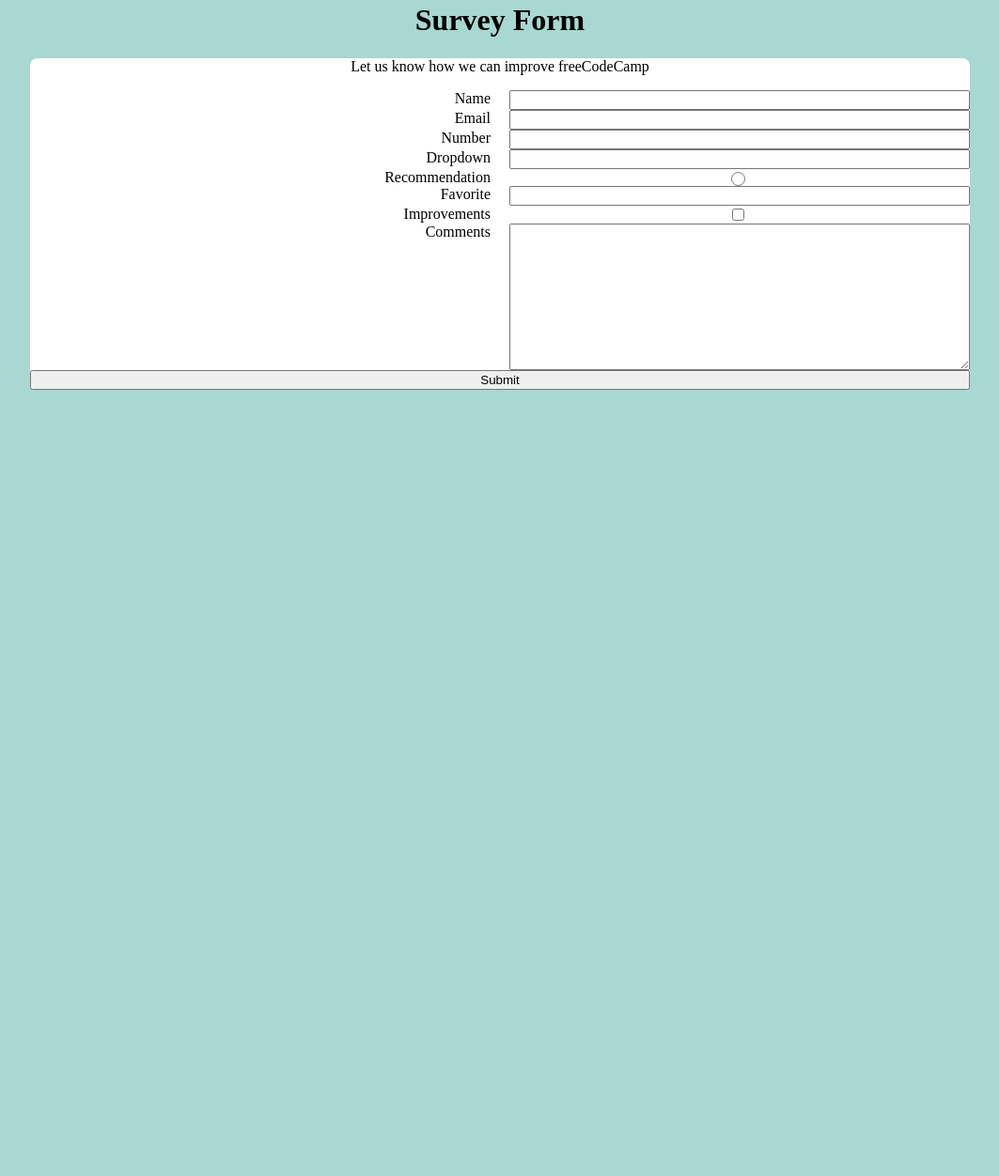
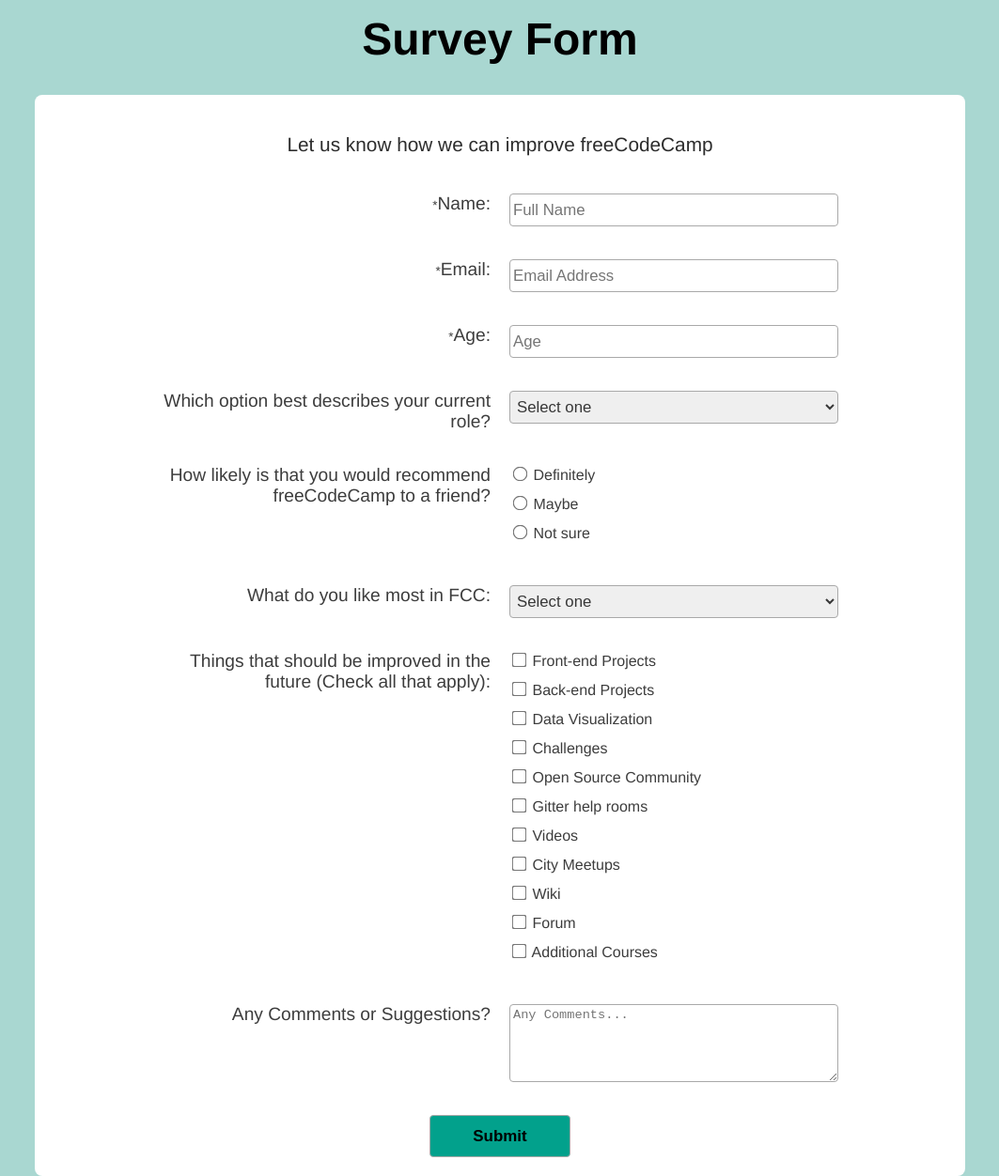
Before and after one commit to AmerAlahmar/survey_form_example, a plain HTML site: page index.html in a window 1280 px wide. Shown: the part 18-1270 px from the top of the page at 94% size, without its empty margins (108-1171 px from the left). Before the commit the page ends 800 px from the top, so only its background shows below. Drawn offline with Linux system fonts and the light colour scheme.

Commit message:
update index.html and  its style.css

```diff
--- a/css/style.css
+++ b/css/style.css
@@ -1,99 +1,113 @@
 html {
     background-color: #a9d7d1;
+    font-family: 'Raleway', Helvetica, sans-serif;
+    color: #3d3d3d
 }
 
 #title {
     text-align: center;
+    font-size: 3em;
+    color: black;
 }
 
 #main {
     background-color: white;
     border-radius: 8px;
-    width: 95%;
-    max-width: 1000px;
+    width: 80%;
+    max-width: 950px;
     margin: 0 auto;
+    padding: 20px;
     text-align: center;
-}
-
-.label {
-    margin-right: 10px;
-    text-align: end;
-}
-
-.field {
-    margin-left: 10px;
-    text-align: start;
 }
 
 #survey-form {
     display: grid;
-    grid-template: "name-label name" "email-label email" "number-label number" "dropdown-label dropdown" "recommendation-label recommendation" "favorite-label favorite" "improvements-label improvements" "comments-label comments" "submit submit" / 1fr 1fr;
+    grid-template: "name-label name" "email-label email" "number-label number" "dropdown-label dropdown" "recommendation-label recommendation" "favorite-label favorite" "improvements-label improvements" "comments-label comments" "submit submit" / minmax(200px, 350px) minmax(200px, 350px);
+    grid-gap: 35px 20px;
+    justify-content: center;
+    align-items: flex-start;
 }
 
-#name-label {
-    grid-area: name-label;
+.label {
+    text-align: end;
+    font-size: 1.2em;
 }
 
-#name {
-    grid-area: name;
+.field {
+    text-align: start;
 }
 
-#email-label {
-    grid-area: email-label;
+@media only screen and (max-width: 500px) {
+    #survey-form {
+        display: grid;
+        grid-template: "name-label" "name" "email-label" "email" "number-label" "number" "dropdown-label" "dropdown" "recommendation-label" "recommendation" "favorite-label" "favorite" "improvements-label" "improvements" "comments-label" "comments" "submit" / minmax(150px, 300px);
+        grid-row-gap: 15px;
+    }
+    .label {
+        text-align: start;
+    }
+    .field {
+        margin-bottom: 25px;
+        text-align: start;
+    }
 }
 
-#email {
-    grid-area: email;
+#description {
+    font-size: 1.3em;
+    margin-bottom: 40px;
+    color: #2c2c2c;
 }
 
-#number-label {
-    grid-area: number-label;
+input.text,
+select {
+    box-sizing: border-box;
+    height: 35px;
+    padding: 3px;
+    border: 1px solid #A9A9A9;
+    border-radius: 4px;
+    font-size: 1.05em;
+    color: rgb(56, 56, 56)
 }
 
-#number {
-    grid-area: number;
+textarea {
+    box-sizing: border-box;
+    padding: 3px;
+    border: 1px solid #A9A9A9;
+    border-radius: 4px;
+    font-size: 1.05em;
+    color: rgb(56, 56, 56)
 }
 
-#dropdown-label {
-    grid-area: dropdown-label;
+input.text:focus,
+textarea:focus,
+select:focus {
+    border: 2px solid #02a18c;
 }
 
-#dropdown {
-    grid-area: dropdown-label;
+.option {
+    font-size: 1.05em;
+    color: rgb(56, 56, 56);
+    margin-bottom: 15px;
 }
 
-#dropdown-label {
-    grid-area: dropdown-label;
+input[type="radio"],
+input[type="checkbox"] {
+    transform: scale(1.2);
 }
 
-#dropdown {
-    grid-area: dropdown;
-}
-
-#favorite-label {
-    grid-area: favorite-label;
-}
-
-#favorite {
-    grid-area: favorite;
-}
-
-#improvements-label {
-    grid-area: improvements-label;
-}
-
-#improvements {
-    grid-area: improvements;
-}
-
-#comments-label {
-    grid-area: comments-label;
-}
-
-#comments {
-    grid-area: comments;
+.required-mark {
+    font-size: 0.7em;
 }
 
 #submit {
     grid-area: submit;
+    align-self: center;
+    justify-self: center;
+    width: 150px;
+    height: 45px;
+    font-size: 1.06em;
+    color: rgb(0, 0, 0);
+    background: #02a18c;
+    border: 1px solid #A9A9A9;
+    border-radius: 4px;
 }
--- a/index.html
+++ b/index.html
@@ -9,36 +9,72 @@
     <title>FCC: Survey Form</title>
 </head>
 
-<!--TODO: Fill all the args-->
-
 <body>
     <script src="https://cdn.freecodecamp.org/testable-projects-fcc/v1/bundle.js"></script>
     <h1 id="title">Survey Form</h1>
     <main id="main">
         <p id="description">Let us know how we can improve freeCodeCamp</p>
-        <form id="survey-form" action="">
-            <label id="name-label" class="label" for="">Name</label>
-            <input required id="name" class="field" type="text" name="" placeholder="">
-            <!--!Must be valide Email-->
-            <label id="email-label" class="label" for="">Email</label>
-            <input required id="email" class="field" type="email" name="" placeholder="">
-            <!--!Must be validated (ONLY NUMBERS)-->
-            <label id="number-label" class="label" for="">Number</label>
-            <input id="number" class="field" type="number" min="0" max="100" name="" placeholder="">
-            <!--! DROPDOWN-->
-            <label id="dropdown-label" class="label" for="">Dropdown</label>
-            <input id="dropdown" class="field" type="" name="">
-            <!--! All radios of same Q should have one name-->
-            <label id="recommendation-label" class="label" for="">Recommendation</label>
-            <input type="radio" class="field" name="" id="recommendation">
-            <!--! DROPDOWN-->
-            <label id="favorite-label" class="label" for="">Favorite</label>
-            <input id="favorite" class="field" type="" name="">
-            <label id="improvements-label" class="label" for="">Improvements</label>
-            <input type="checkbox" class="field" name="" value="" id="improvements">
-            <label id="comments-label" class="label" for="">Comments</label>
-            <textarea id="comments" class="field" name="" cols="30" rows="10"></textarea>
-            <button id="submit" type="submit">Submit</button>
+        <form id="survey-form" method="GET" action="">
+            <label id="name-label" class="label" for="name"><span class="required-mark">*</span>Name:</label>
+            <input required id="name" class="field text" type="text" name="name" placeholder="Full Name">
+            <label id="email-label" class="label" for="email"><span class="required-mark">*</span>Email:</label>
+            <input required id="email" class="field text" type="email" name="email" placeholder="Email Address">
+            <label id="number-label" class="label" for="number"><span class="required-mark">*</span>Age:</label>
+            <input required id="number" class="field text" type="number" min="12" max="120" name="number" placeholder="Age">
+            <label id="dropdown-label" class="label" for="dropdown">Which option best describes your current role?</label>
+            <select id="dropdown" class="field" name="dropdown">
+                <option disabled selected value="">Select one</option>
+                <option value="student">Student</option>
+                <option value="fullTimeJob">Full Time Job</option>
+                <option value="fullTimLearner">Full Time Learner</option>
+                <option value="preferNotToSay">Prefer Not To Say</option>
+                <option value="other">Other</option>
+            </select>
+            <label id="recommendation-label" class="label" for="radio">How likely is that you would recommend freeCodeCamp to a friend?</label>
+            <div id="recommendation" class="field">
+                <input id="recommendation-1" class="option" type="radio" name="recommendation" value="3">
+                <label for="recommendation-1">Definitely</label><br>
+                <input id="recommendation-2" class="option" type="radio" name="recommendation" value="2">
+                <label for="recommendation-2">Maybe</label><br>
+                <input id="recommendation-3" class="option" type="radio" name="recommendation" value="1">
+                <label for="recommendation-3">Not sure</label><br>
+            </div>
+            <label id="favorite-label" class="label" for="favorite">What do you like most in FCC:</label>
+            <select id="favorite" class="field" name="favorite">
+                <option disabled selected value="">Select one</option>
+                <option value="challenges">Challenges</option>
+                <option value="projects">Projects</option>
+                <option value="community">Community</option>
+                <option value="openSource">Open Source</option>
+            </select>
+            <label id="improvements-label" class="label" for="improvements">Things that should be improved in the future (Check all that apply):</label>
+            <div id="improvements" class="field">
+                <input id="improvements-1" class="option" type="checkbox" name="improvements" value="frontEnd">
+                <label for="improvements-1">Front-end Projects</label><br>
+                <input id="improvements-2" class="option" type="checkbox" name="improvements" value="backEnd">
+                <label for="improvements-2">Back-end Projects</label><br>
+                <input id="improvements-3" class="option" type="checkbox" name="improvements" value="dataVisualization">
+                <label for="improvements-3">Data Visualization</label><br>
+                <input id="improvements-4" class="option" type="checkbox" name="improvements" value="challenges">
+                <label for="improvements-4">Challenges</label><br>
+                <input id="improvements-5" class="option" type="checkbox" name="improvements" value="openSource">
+                <label for="improvements-5">Open Source Community</label><br>
+                <input id="improvements-6" class="option" type="checkbox" name="improvements" value="gitter">
+                <label for="improvements-6">Gitter help rooms</label><br>
+                <input id="improvements-7" class="option" type="checkbox" name="improvements" value="videos">
+                <label for="improvements-7">Videos</label><br>
+                <input id="improvements-8" class="option" type="checkbox" name="improvements" value="meetups">
+                <label for="improvements-8">City Meetups</label><br>
+                <input id="improvements-9" class="option" type="checkbox" name="improvements" value="wiki">
+                <label for="improvements-9">Wiki</label><br>
+                <input id="improvements-10" class="option" type="checkbox" name="improvements" value="forum">
+                <label for="improvements-10">Forum</label><br>
+                <input id="improvements-11" class="option" type="checkbox" name="improvements" value="courses">
+                <label for="improvements-11">Additional Courses</label><br>
+            </div>
+            <label id="comments-label" class="label" for="comments">Any Comments or Suggestions?</label>
+            <textarea id="comments" class="field" name="comments" rows="5" placeholder="Any Comments..."></textarea>
+            <button id="submit" type="submit"><strong>Submit</strong></button>
         </form>
     </main>
 
```
